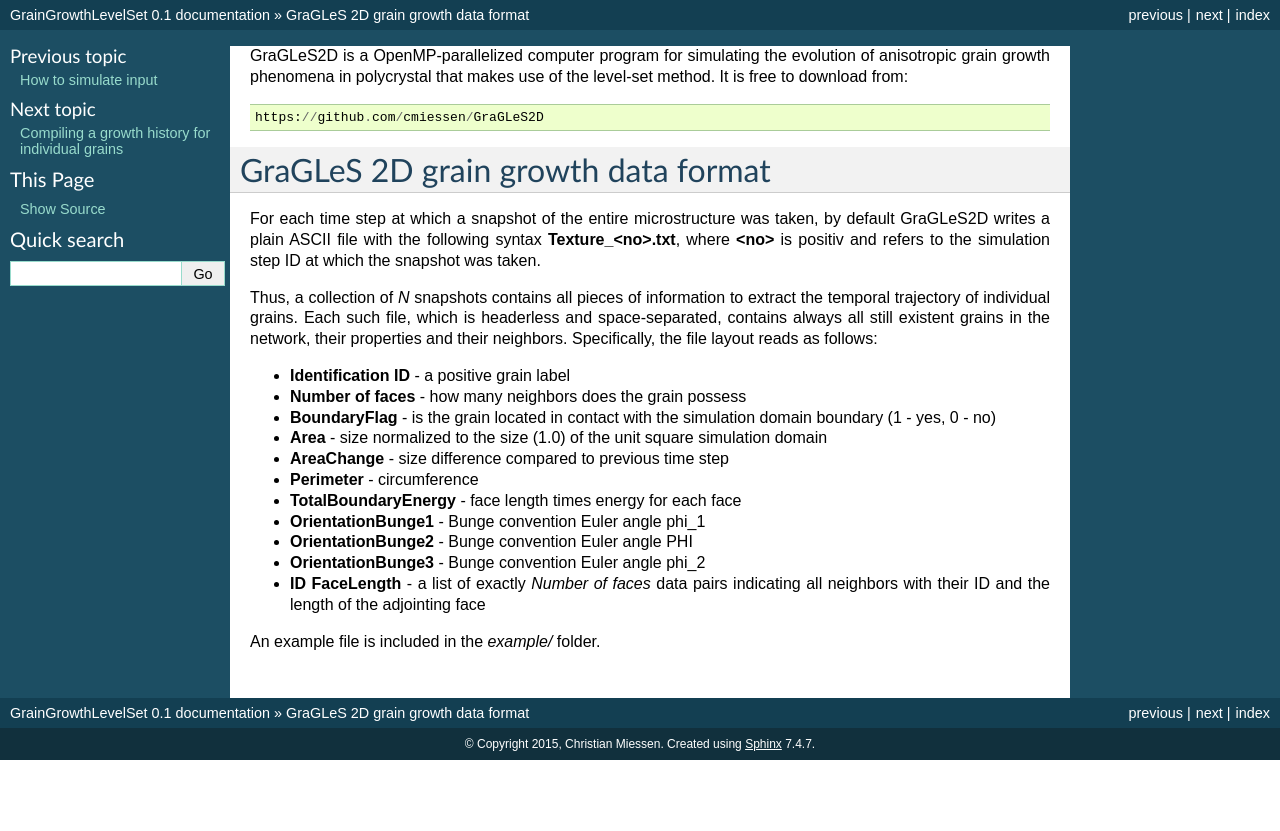
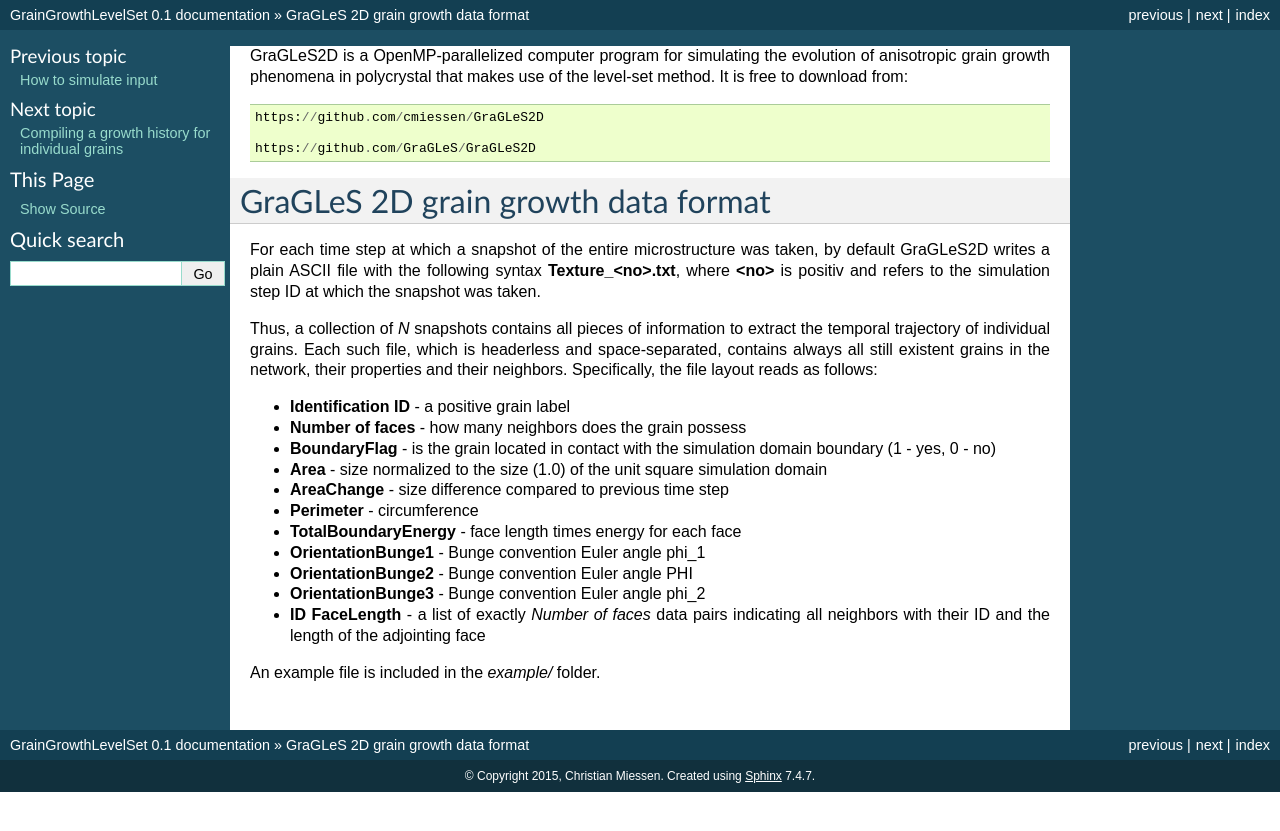
Before and after one commit to GraGLeS/GraGLeS2D, a Sphinx documentation site: the page built from docs/source/input.rst, in a window 1280 px wide. Shown: the top 831 px of the page. Built offline with Sphinx 7.4.7, drawn with Linux system fonts in a browser that asks for light colours; some of the changed lines change nothing that is shown.

Commit message:
Update input.rst

```diff
--- a/docs/source/input.rst
+++ b/docs/source/input.rst
@@ -2,7 +2,7 @@
 
   https://github.com/cmiessen/GraGLeS2D
 
-
+  https://github.com/GraGLeS/GraGLeS2D
 
 GraGLeS 2D grain growth data format
 ===================================
```
